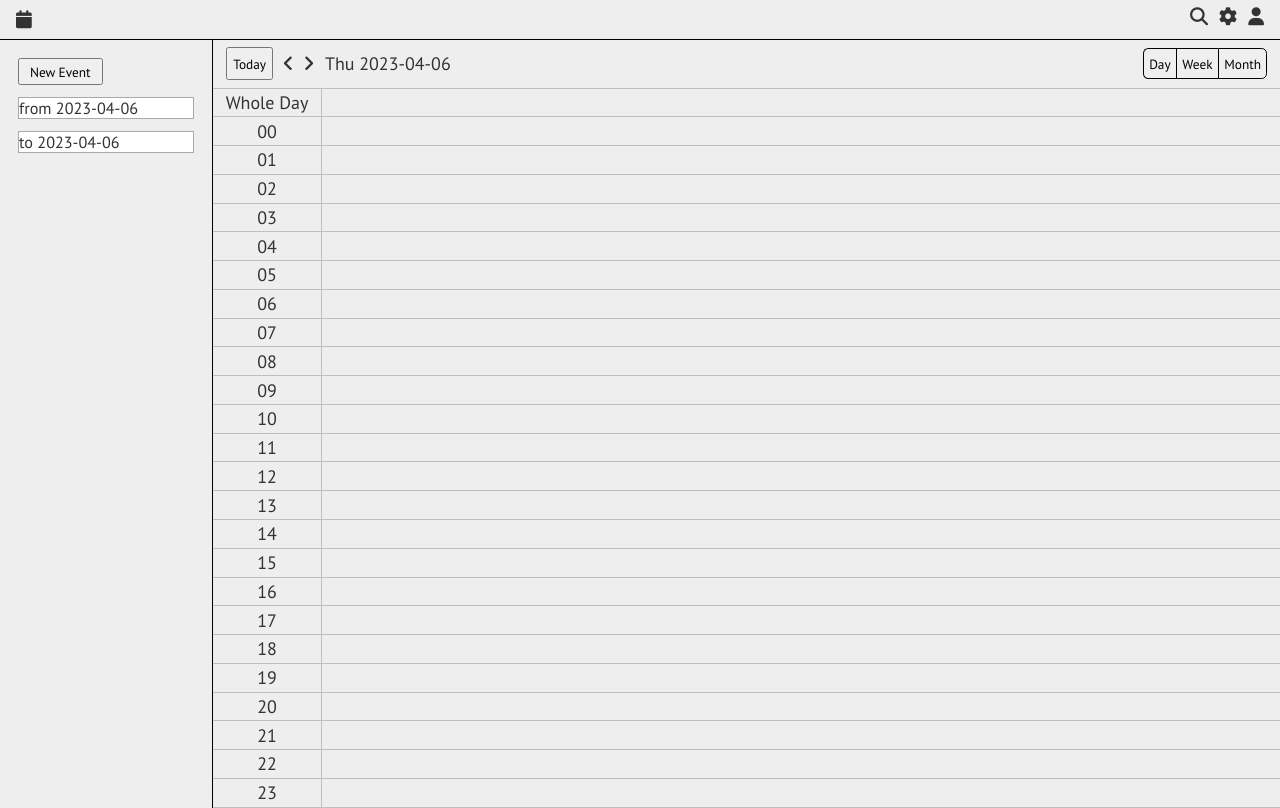
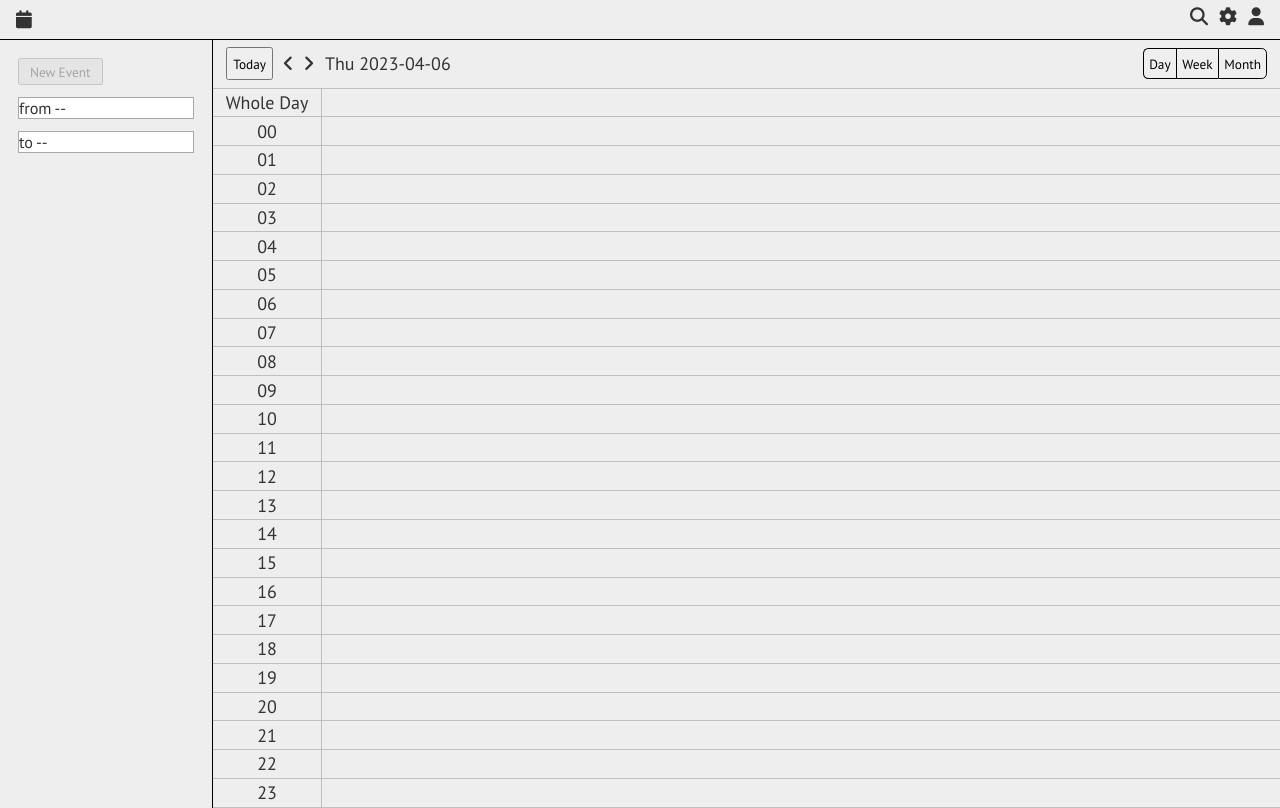
Before and after one commit to LinusMB/WebCalendar, a React app in the folder client/: page /day/2023-04-06 in a window 1280 px wide. Built offline with nearby package versions, Linux system fonts and the light colour scheme.

Commit message:
disable adding new events when event interval is inactive

```diff
--- a/client/src/components/IntervalFields.tsx
+++ b/client/src/components/IntervalFields.tsx
@@ -40,6 +40,7 @@ import "./IntervalFields.css";
 export interface ToFieldProps {
     date: Date;
     isWholeDay: boolean;
+    isEvtIntvlActive: boolean;
     updateDate?: (arg: (arg: Date) => Date) => void;
     className?: string;
 }
@@ -48,16 +49,21 @@ export function ToField({
     date,
     updateDate = () => {},
     isWholeDay,
+    isEvtIntvlActive,
     className = "",
 }: ToFieldProps) {
     return (
         <div className={`interval-field ${className}`}>
             {"to "}
+            {isEvtIntvlActive ? (
                 <DateDisplay
                     date={date}
                     updateDate={updateDate}
                     isWholeDay={isWholeDay}
                 />
+            ) : (
+                <Fragment>--</Fragment>
+            )}
         </div>
     );
 }
@@ -65,6 +71,7 @@ export function ToField({
 export interface FromFieldProps {
     date: Date;
     isWholeDay: boolean;
+    isEvtIntvlActive: boolean;
     updateDate?: (arg: (arg: Date) => Date) => void;
     className?: string;
 }
@@ -73,16 +80,21 @@ export function FromField({
     date,
     updateDate = () => {},
     isWholeDay,
+    isEvtIntvlActive,
     className = "",
 }: FromFieldProps) {
     return (
         <div className={`interval-field ${className}`}>
             {"from "}
+            {isEvtIntvlActive ? (
                 <DateDisplay
                     date={date}
                     updateDate={updateDate}
                     isWholeDay={isWholeDay}
                 />
+            ) : (
+                <Fragment>--</Fragment>
+            )}
         </div>
     );
 }
--- a/client/src/components/Modal.tsx
+++ b/client/src/components/Modal.tsx
@@ -18,7 +18,8 @@ export default function Modal() {
     const [title, onTitleChange, resetTitle] = useInput("");
     const [description, onDescriptionChange, resetDescription] = useInput("");
 
-    const { evts, evtIntvl, addEvt, setEvtIntvlActive } = useStore();
+    const { evts, evtIntvl, addEvt, evtIntvlActive, setEvtIntvlActive } =
+        useStore();
 
     const updateEvtIntvlStart = useEvtIntvlUpdateStart(
         INTVL_RESIZE_MIN_MULT,
@@ -52,11 +53,13 @@ export default function Modal() {
                         date={evtIntvl.start}
                         updateDate={updateEvtIntvlStart}
                         isWholeDay={isWholeDayIntvl(evtIntvl)}
+                        isEvtIntvlActive={evtIntvlActive}
                     />
                     <ToField
                         date={evtIntvl.end}
                         updateDate={updateEvtIntvlEnd}
                         isWholeDay={isWholeDayIntvl(evtIntvl)}
+                        isEvtIntvlActive={evtIntvlActive}
                     />
                     <textarea
                         onChange={onDescriptionChange}
@@ -65,7 +68,9 @@ export default function Modal() {
                     />
                 </div>
                 <div className="modal__footer">
-                    <button onClick={onClickHandler}>Save changes</button>
+                    <button onClick={onClickHandler} disabled={!evtIntvlActive}>
+                        Save changes
+                    </button>
                 </div>
             </div>
         </div>
--- a/client/src/components/NewEvent.tsx
+++ b/client/src/components/NewEvent.tsx
@@ -13,7 +13,7 @@ import { isWholeDayIntvl } from "../utils/dates";
 import "./NewEvent.css";
 
 export default function NewEvent() {
-    const { evts, evtIntvl } = useStore();
+    const { evts, evtIntvl, evtIntvlActive } = useStore();
     const { setModalActive } = useModal();
     const updateEvtIntvlStart = useEvtIntvlUpdateStart(
         INTVL_RESIZE_MIN_MULT,
@@ -26,6 +26,7 @@ export default function NewEvent() {
             <button
                 onClick={() => setModalActive(true)}
                 className="new-event__btn"
+                disabled={!evtIntvlActive}
             >
                 New Event
             </button>
@@ -34,12 +35,14 @@ export default function NewEvent() {
                 date={evtIntvl.start}
                 updateDate={updateEvtIntvlStart}
                 isWholeDay={isWholeDayIntvl(evtIntvl)}
+                isEvtIntvlActive={evtIntvlActive}
             />
             <ToField
                 className="new-event__to"
                 date={evtIntvl.end}
                 updateDate={updateEvtIntvlEnd}
                 isWholeDay={isWholeDayIntvl(evtIntvl)}
+                isEvtIntvlActive={evtIntvlActive}
             />
         </div>
     );
```
Lines whose indentation alone changed are shown as unchanged.
